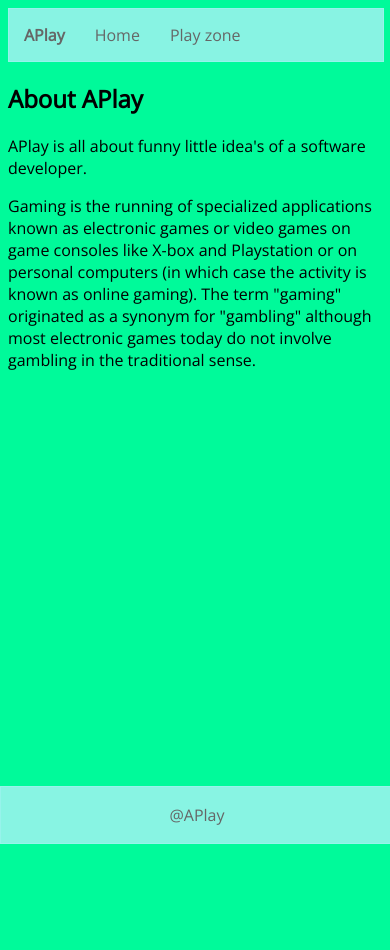
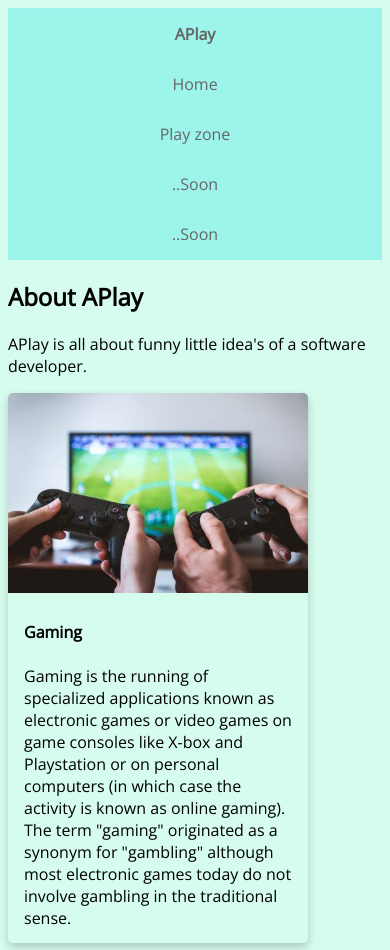
Before and after one commit to abhishekabhi347/react-aplay, a React app: page / in a window 390 px wide. Shown: the top 950 px of the page. Before the commit the page ends 844 px from the top, so only its background shows below. Built offline with nearby package versions, Linux system fonts and the light colour scheme.

Commit message:
responsive

```diff
--- a/public/index.html
+++ b/public/index.html
@@ -1,6 +1,7 @@
 <!DOCTYPE html>
 <html>
   <meta name="viewport" content="width=device-width, initial-scale=1.0" />
+  <title>APlay</title>
   <body>
     <div id="root"></div>
   </body>
--- a/src/components/home.js
+++ b/src/components/home.js
@@ -1,5 +1,6 @@
 import React, { Fragment } from "react";
-
+import gamingimg from "../assets/gamingimg.jpg";
+import "../styles/home.scss";
 const Home = () => {
   return (
     <Fragment>
@@ -9,12 +10,31 @@
 
       <section>
         <article>
-          <p>
-            APlay is all about funny little idea's of a software developer.
-          </p>
-          <p>
-            Gaming is the running of specialized applications known as electronic games or video games on game consoles like X-box and Playstation or on personal computers (in which case the activity is known as online gaming). The term "gaming" originated as a synonym for "gambling" although most electronic games today do not involve gambling in the traditional sense.
-          </p>
+          <p>APlay is all about funny little idea's of a software developer.</p>
+
+          <div className="container-wrapper">
+            <div className="card gamingcard">
+              <img
+                src={gamingimg}
+                alt="game logo"
+                className="responsive-img"
+              ></img>
+              <div className="container">
+                <h4>
+                  <b>Gaming</b>
+                </h4>
+                <p>
+                  Gaming is the running of specialized applications known as
+                  electronic games or video games on game consoles like X-box
+                  and Playstation or on personal computers (in which case the
+                  activity is known as online gaming). The term "gaming"
+                  originated as a synonym for "gambling" although most
+                  electronic games today do not involve gambling in the
+                  traditional sense.
+                </p>
+              </div>
+            </div>
+          </div>
         </article>
       </section>
     </Fragment>
--- a/src/components/navbar.js
+++ b/src/components/navbar.js
@@ -18,6 +18,12 @@
           <li>
             <Link to="/playzone">Play zone</Link>
           </li>
+          <li>
+            <Link to="">..Soon</Link>
+          </li>
+          <li>
+            <Link to="">..Soon</Link>
+          </li>
         </ul>
       </nav>
     </Fragment>
--- a/src/style.scss
+++ b/src/style.scss
@@ -1,9 +1,10 @@
-@import url('https://fonts.googleapis.com/css?family=Open+Sans&display=swap');
-:root{
-  margin:0; padding:0;
+@import url("https://fonts.googleapis.com/css?family=Open+Sans&display=swap");
+:root {
+  margin: 0;
+  padding: 0;
 }
-body{
-  background-color: #00FA9A;
-  font-family:'Open Sans', sans-serif;
+body {
+  background-color: #d6fced;
+  font-family: "Open Sans", sans-serif;
   font-size: 16px;
 }
--- a/src/styles/footer.scss
+++ b/src/styles/footer.scss
@@ -1,12 +1,24 @@
 footer {
- position: fixed;
-  left: 0;
-  bottom: 0;
+  //  position: fixed;
+  //   left: 0;
+  //   bottom: 0;
+  margin-top: 15px;
   width: 100%;
-  background-color: rgba(151, 243, 235,0.9);
+  background-color: rgba(151, 243, 235, 0.9);
   padding: 1px;
   text-align: center;
   color: #666;
   border: 1px solid #97f3eb;
+}
 
+@media screen and (max-width: 650px) {
+  footer {
+    width: 100%;
+  }
 }
+
+@media screen and (max-width: 480px) {
+  footer {
+    width: 100%;
+  }
+}
--- /dev/null
+++ b/src/styles/home.scss
@@ -0,0 +1,27 @@
+.card {
+  box-shadow: 0 4px 8px 0 rgba(0, 0, 0, 0.2);
+  transition: 0.3s;
+  border-radius: 5px;
+  img {
+    border-radius: 5px 5px 0 0;
+  }
+
+  .container {
+    padding: 2px 16px;
+  }
+}
+
+.card:hover {
+  box-shadow: 0 8px 16px 0 rgba(0, 0, 0, 0.2);
+}
+
+.responsive-img {
+  max-width: 300px;
+}
+
+.container-wrapper {
+  display: grid;
+  grid-gap: 5px;
+  grid-template-columns: repeat(auto-fit, minmax(100px, 300px));
+  grid-auto-rows: 550px;
+}
--- a/src/styles/navbar.scss
+++ b/src/styles/navbar.scss
@@ -1,12 +1,11 @@
 nav {
-
   ul {
     list-style-type: none;
     margin: 0;
     padding: 0;
     overflow: hidden;
     border: 1px solid #97f3eb;
-  background-color: rgba(151, 243, 235,0.9);
+    background-color: rgba(151, 243, 235, 0.9);
   }
 
   li {
@@ -27,28 +26,13 @@
 
   li a.active {
     color: white;
-  background-color: #4CAF50;
+    background-color: #4caf50;
   }
 }
 
-@media only screen and (max-width: 768px) {
-  nav{
-      ul {
-    width: 100%;
-    height: auto;
-    position: relative;
-  }
-
-    ul li a {
-      float: left;
-      padding: 15px;
-    }
-  }
-}
-
-@media screen and (max-width: 400px) {
-  nav{
-    ul li a {
+@media screen and (max-width: 650px) {
+  nav {
+    ul li {
       text-align: center;
       float: none;
     }
```
Also changed, not shown: assets/gamingimg.jpg (deleted), src/assets/gamingimg.jpg (added). Lines whose indentation alone changed are shown as unchanged.
